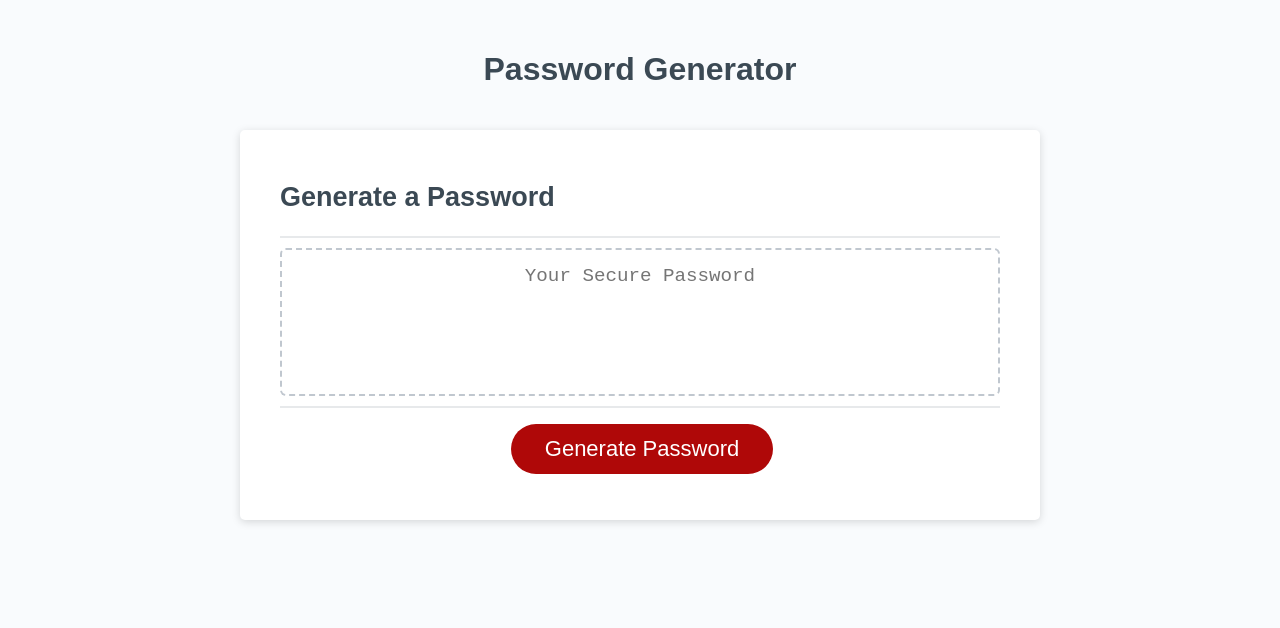
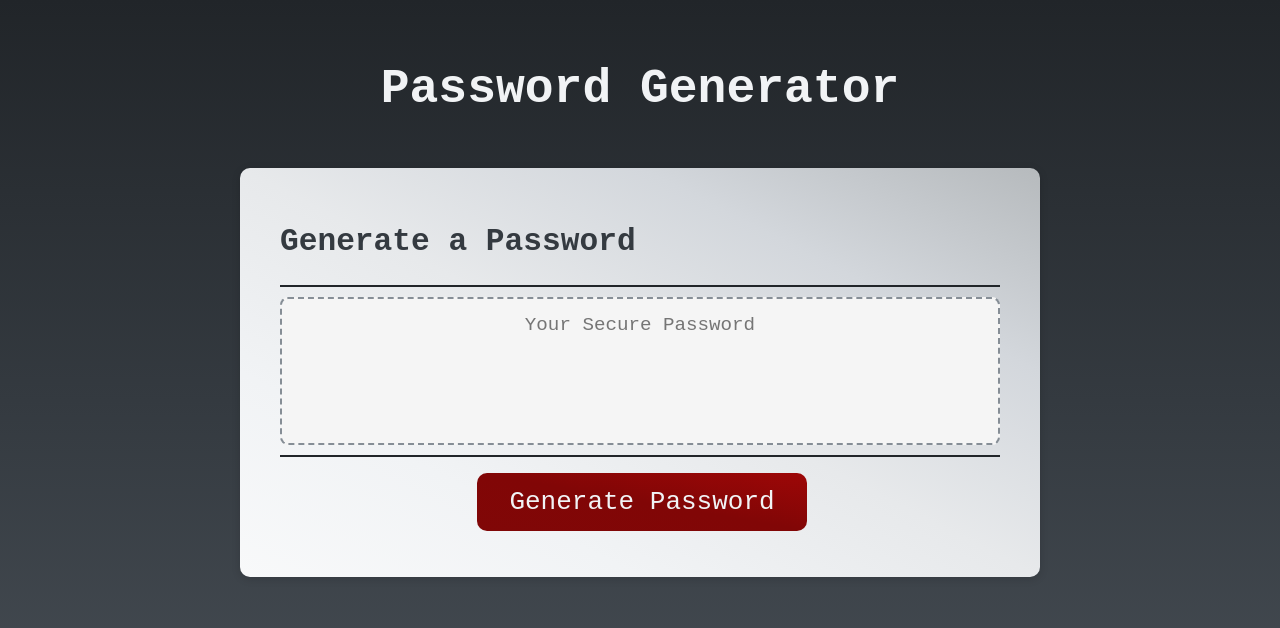
Before and after one commit to cyberrie/Password-Generator, a plain HTML site: page final/index.html in a window 1280 px wide. Drawn offline with Linux system fonts and the light colour scheme.

Commit message:
h2 style changed, app screenshot added into readme

```diff
--- a/final/script.js
+++ b/final/script.js
@@ -125,7 +125,7 @@ let generatedPassword = "";
 // This function runs when the user clicks on generate button
 function generatePassword() {
   // set the generatedPassword to an empty string so it resets each time the button Generate Password is clicked
-  // generatedPassword = "";
+  generatedPassword = "";
   // new array to store the chose password characters
   let bigArray = [];
   // Storing password options function into a new variable
--- a/final/style.css
+++ b/final/style.css
@@ -13,8 +13,8 @@ body,
 }
 
 body {
-  font-family: sans-serif;
-  background-color: #f9fbfd;
+  font-family: monospace, sans-serif;
+  background: linear-gradient(180deg, #212529, #343a40, #495057);
 }
 
 .wrapper {
@@ -26,27 +26,39 @@ body {
 header {
   text-align: center;
   padding: 20px;
+  font-size: 1.5rem;
   padding-top: 0px;
-  color: hsl(206, 17%, 28%);
+  color: #f1f3f5;
 }
 
 .card {
-  background-color: hsl(0, 0%, 100%);
-  border-radius: 5px;
+  background: linear-gradient(
+    to top right,
+    #f8f9fa,
+    #f1f3f5,
+    #e7e9eb,
+    #d3d7dc,
+    #b6babd
+  );
+  border-radius: 10px;
   border-width: 1px;
   box-shadow: rgba(0, 0, 0, 0.15) 0px 2px 8px 0px;
-  color: hsl(206, 17%, 28%);
-  font-size: 18px;
+  color: #343a40;
+  font-size: 1.3rem;
   margin: 0 auto;
   max-width: 800px;
   padding: 30px 40px;
+}
+
+#password {
+  background-color: whitesmoke;
 }
 
 .card-header::after {
   content: " ";
   display: block;
   width: 100%;
-  background: #e7e9eb;
+  background: #212529;
   height: 2px;
 }
 
@@ -62,7 +74,7 @@ header {
   content: " ";
   display: block;
   width: 100%;
-  background: #e7e9eb;
+  background: #212529;
   height: 2px;
 }
 
@@ -74,22 +86,32 @@ header {
 
 .btn {
   border: none;
-  background-color: hsl(360, 91%, 36%);
-  border-radius: 25px;
+  background: linear-gradient(
+    to top right,
+    rgb(128, 7, 7),
+    rgb(129, 6, 6),
+    rgb(157, 7, 7)
+  );
+  border-radius: 10px;
   box-shadow: rgba(0, 0, 0, 0.1) 0px 1px 6px 0px rgba(0, 0, 0, 0.2) 0px 1px 1px
     0px;
-  color: hsl(0, 0%, 100%);
+  color: #f1f3f5;
+  font-family: monospace, sans-serif;
   display: inline-block;
-  font-size: 22px;
+  font-size: 26px;
   line-height: 22px;
   margin: 16px 16px 16px 20px;
-  padding: 14px 34px;
+  padding: 18px 32px;
   text-align: center;
   cursor: pointer;
 }
 
+#generate:hover {
+  box-shadow: inset 0 0 10px #33322f;
+}
+
 button[disabled] {
-  cursor: default;
+  cursor: pointer;
   background: #c0c7cf;
 }
 
@@ -112,8 +134,8 @@ button[disabled] {
   text-align: center;
   margin-top: 10px;
   margin-bottom: 10px;
-  border: 2px dashed #c0c7cf;
-  border-radius: 6px;
+  border: 2px dashed #868e96;
+  border-radius: 8px;
   resize: none;
   overflow: hidden;
 }
```
